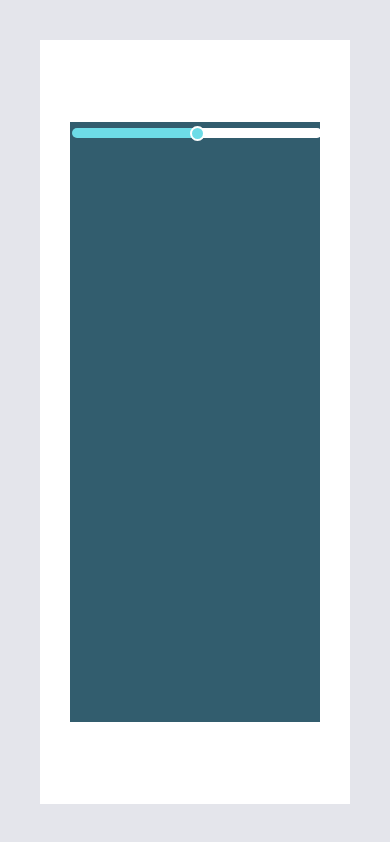
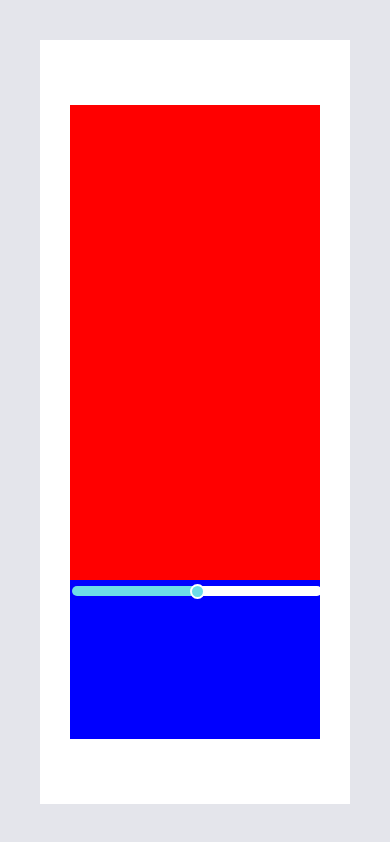
Before and after one commit to pauljoy06/intellect-demo, a React (Create React App) app: page / in a window 390 px wide. Built offline with nearby package versions, Linux system fonts and the light colour scheme.

Commit message:
Add basic responsiveness for slider wideget

```diff
--- a/src/App.css
+++ b/src/App.css
@@ -18,23 +18,28 @@
         border: 40px solid #e4e5eb;
 
         .slider-widget-wrapper {
-            height: 600px;
-            width: 500px;
+            height: clamp(320px, 90%, 700px);
+            width: clamp(290px, 90%, 500px);
         }
     }
 }
 
 .slider-widget {
+    display: flex;
+    flex-direction: column;
+
     height: 100%;
     width: 100%;
     background-color: #325d6e;
 
     .display-value {
-
+        flex: 3;
+        background-color: red;
     }
 
     .range-slider {
-
+        flex: 1;
+        background-color: blue;
     }
 }
 
--- a/src/components/index.tsx
+++ b/src/components/index.tsx
@@ -11,25 +11,11 @@ const SliderWidget = (): JSX.Element => {
     };
 
     return <div className='slider-widget'>
-        {false && <div className='circle-slide'>
-            <div className='value'>{value}</div>
-            <svg className='progress-ring' width='120' height='120'>
-                <circle
-                    className='progress-ring__circle'
-                    stroke='white'
-                    strokeWidth='4'
-                    fill='transparent'
-                    r='52'
-                    cx='60'
-                    cy='60'
-                    style={{
-                        strokeDasharray: `${(value / 10) * 327}, 327`,
-                    }}
-                />
-            </svg>
-        </div>}
+        <div className='display-value'>
+        </div>
+        <div className='range-slider'>
             <input
-            className='range-slider'
+                className='slider'
                 type='range'
                 min='0'
                 max='10'
@@ -38,6 +24,7 @@ const SliderWidget = (): JSX.Element => {
                 style={sliderInputStyle}
             />
         </div>
+    </div>
 }
 
 export {
```
Lines whose indentation alone changed are shown as unchanged.
